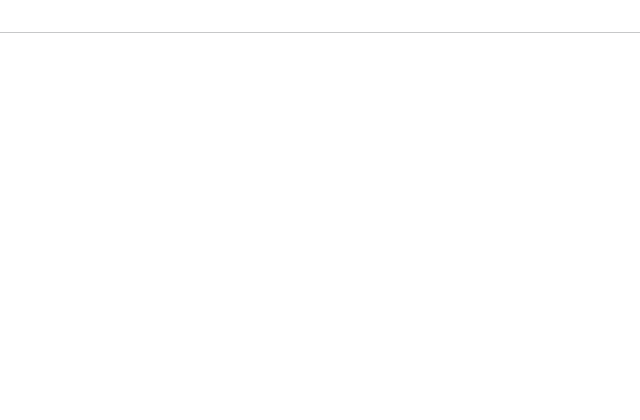
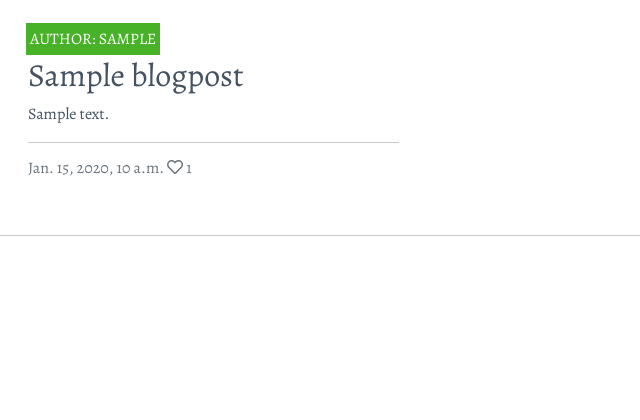
Before and after one commit to sbnn3/funny_blog, a Django app: page /blog/ in a window 1280 px wide. Shown: the part 152-572 px from the top of the page, without its empty margins (0-640 px from the left). Run offline with Django 3.2, Linux system fonts and the light colour scheme; tables that the repository leaves empty hold one stand-in row (values such as "Sample post").

Commit message:
Fixed the blog.html page, now is correctly running

```diff
--- a/blog/views.py
+++ b/blog/views.py
@@ -26,7 +26,7 @@ class BlogPostPage(View):
 
         return render(
             request,
-            "blog_page_detail.html",
+            "blog-post.html",
             {
                 "post": post,
                 "comments": comments,
@@ -58,7 +58,7 @@ class BlogPostPage(View):
 
         return render(
             request,
-            "blog_page_detail.html",
+            "blog-post.html",
             {
                 "post": post,
                 "comments": comments,
--- a/funny_blog/urls.py
+++ b/funny_blog/urls.py
@@ -18,7 +18,7 @@ from django.urls import path, include
 
 urlpatterns = [
     path('admin/', admin.site.urls),
-    path('', include('blog.urls'), name='blog-urls'),
+    path('', include('blog.urls'), name='blog_urls'),
     path('summernote/', include('django_summernote.urls')),
     path('accounts/', include('allauth.urls')),
     path('music/', include('guitars.urls')),
--- a/templates/base.html
+++ b/templates/base.html
@@ -38,7 +38,7 @@
                 <a class="nav-link" href="#">About</a>
               </li>
               <li class="nav-item">
-                <a class="nav-link" href="#">Blog</a>
+                <a class="nav-link" href="{% url 'blog' %}">Blog</a>
               </li>
               <li class="nav-item">
                 <a class="nav-link" href="{% url 'guitars' %}">Guitars</a>
--- a/templates/blog.html
+++ b/templates/blog.html
@@ -7,7 +7,8 @@
         <!-- Blog Entries Column -->
         <div class="col-12 mt-3 left">
             <div class="row">
-            {% for post in post_list %}
+            {% for post in blogpost_list %}
+
             <div class="col-md-4">
                 <div class="card mb-4">
                     <div class="card-body">
@@ -22,7 +23,7 @@
                                 <p class="author">Author: {{ post.author }}</p>
                             </div>
                         </div>
-                        <a href="{% url 'post_detail' post.slug %}" class="post-link">
+                        <a href="{% url 'blog_post' post.slug %}" class="post-link">
                             <h2 class="card-title">{{ post.title }}</h2>
                             <p class="card-text">{{ post.excerpt }}</p>
                         </a>
```
Also changed, not shown: templates/blog-post.html (renamed from templates/blog_page_detail.html).
